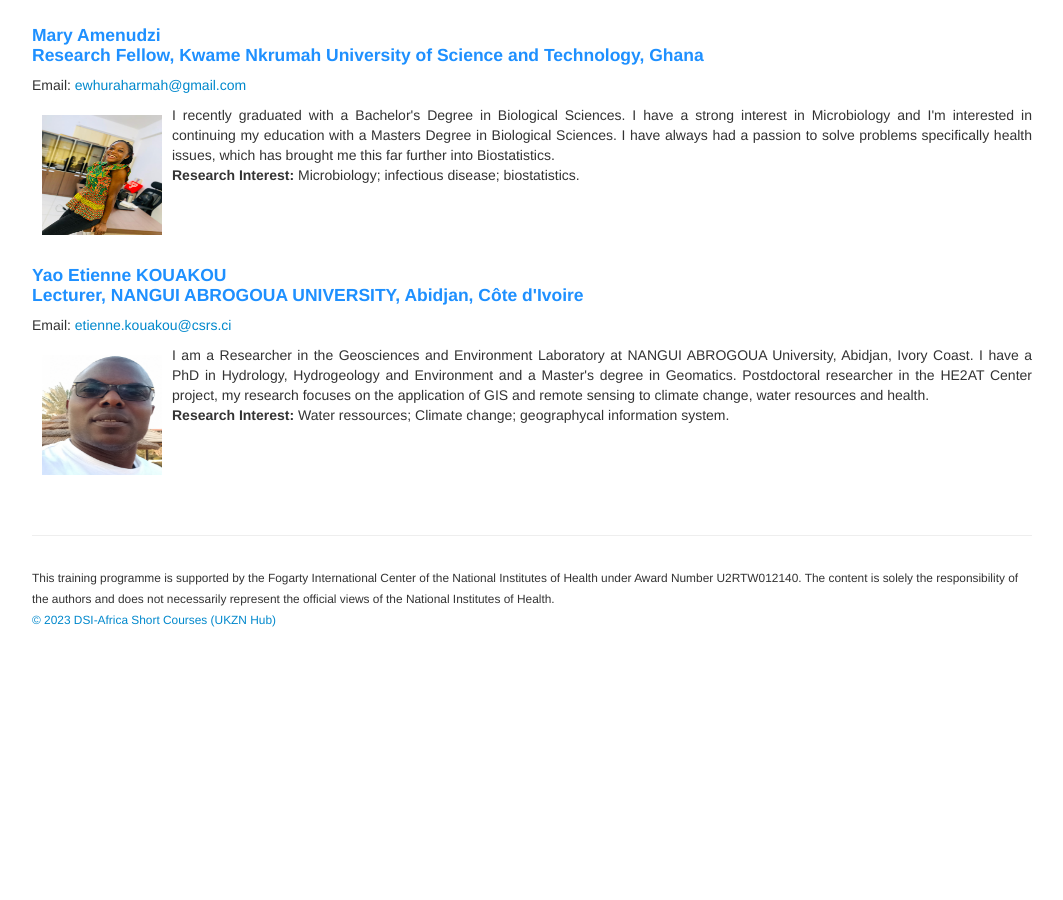
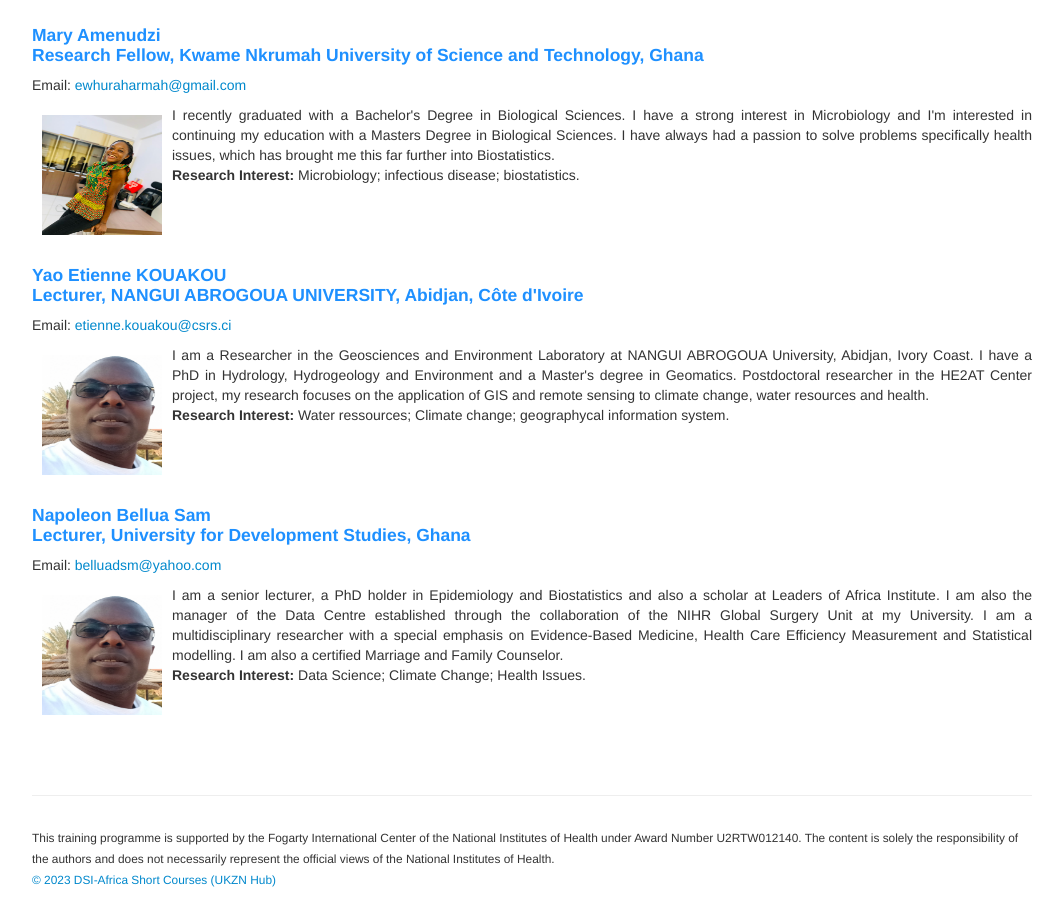
Before and after one commit to ccfscourseukzn/ccfscourseukzn.github.io, a Jekyll site: the page built from pages/participant.md, in a window 1280 px wide and 900 px high, scrolled down 2517 px. Shown: the whole window, without its empty margins (108-1171 px from the left). Built offline with Jekyll 4.4.1, drawn with Linux system fonts in a browser that asks for light colours; before the commit the page ends 3157 px from its top, so only the background shows below that.

Commit message:
Update participant.md

```diff
--- a/pages/participant.md
+++ b/pages/participant.md
@@ -86,3 +86,9 @@ Email: <a href="mailto:etienne.kouakou@csrs.ci"> etienne.kouakou@csrs.ci </a> <b
  <b>Research Interest:</b> Water ressources; Climate change; geographycal information system. </p> <br>
 <br>
 <br>
+<h4 style="color:DodgerBlue;"> Napoleon Bellua Sam <br> Lecturer, University for Development Studies, Ghana </h4>
+Email: <a href="mailto:belluadsm@yahoo.com"> belluadsm@yahoo.com </a> <br>
+<p align="justify"> <img src="../figures/YAOETIENNE.jpg" alt="YAOETIENNE" style="float:left; width:120px; height:120px; padding: 10px;">   <span style="vertical-align:bottom"> I am a senior lecturer, a PhD holder in Epidemiology and Biostatistics and also a scholar at Leaders of Africa Institute. I am also the manager of the Data Centre established through the collaboration of the NIHR Global Surgery Unit at my University. I am a  multidisciplinary researcher with a special emphasis on Evidence-Based Medicine, Health Care Efficiency Measurement and Statistical modelling. I am also a certified Marriage and Family Counselor.   </span> <br>
+ <b>Research Interest:</b> Data Science; Climate Change; Health Issues. </p> <br>
+<br>
+<br>
```
